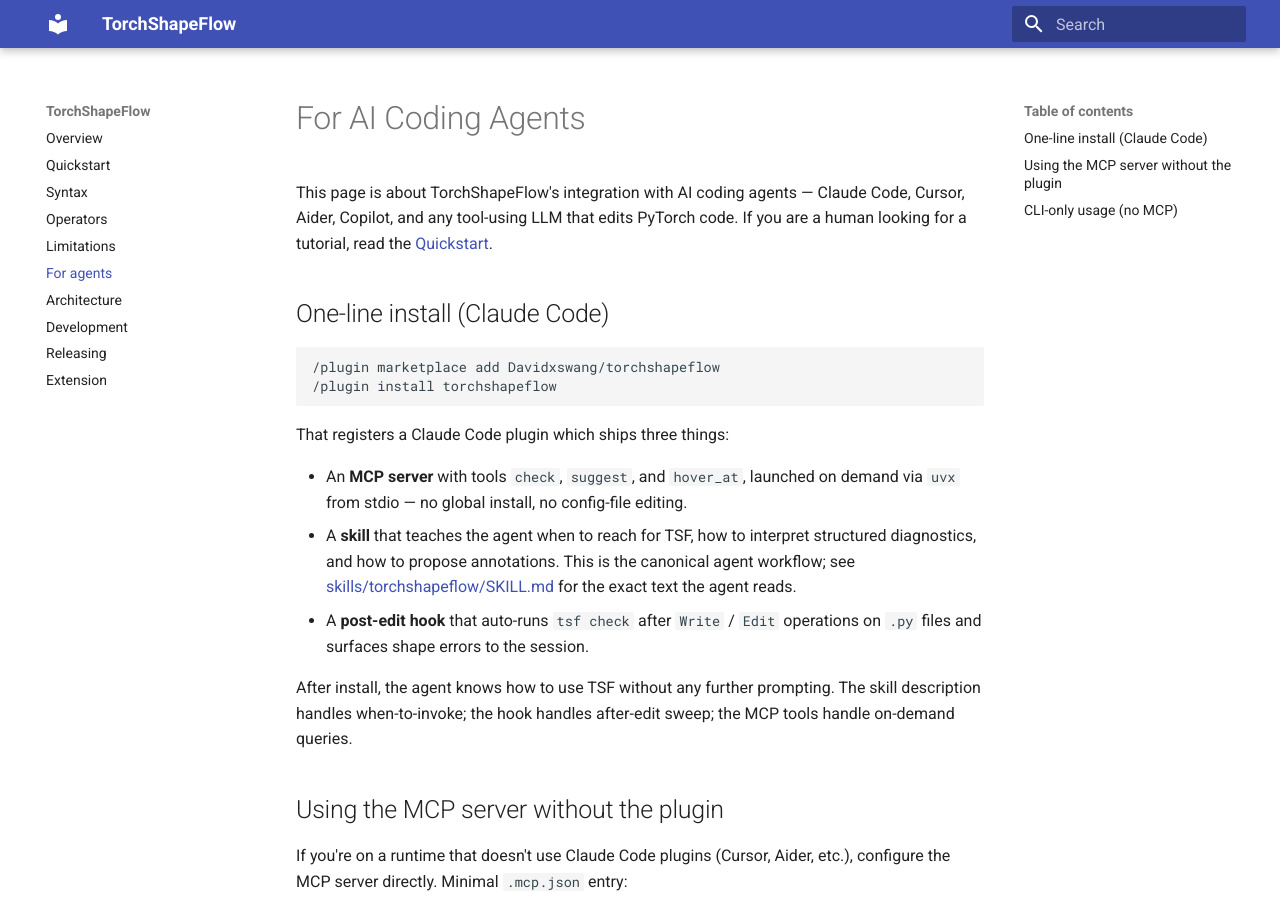
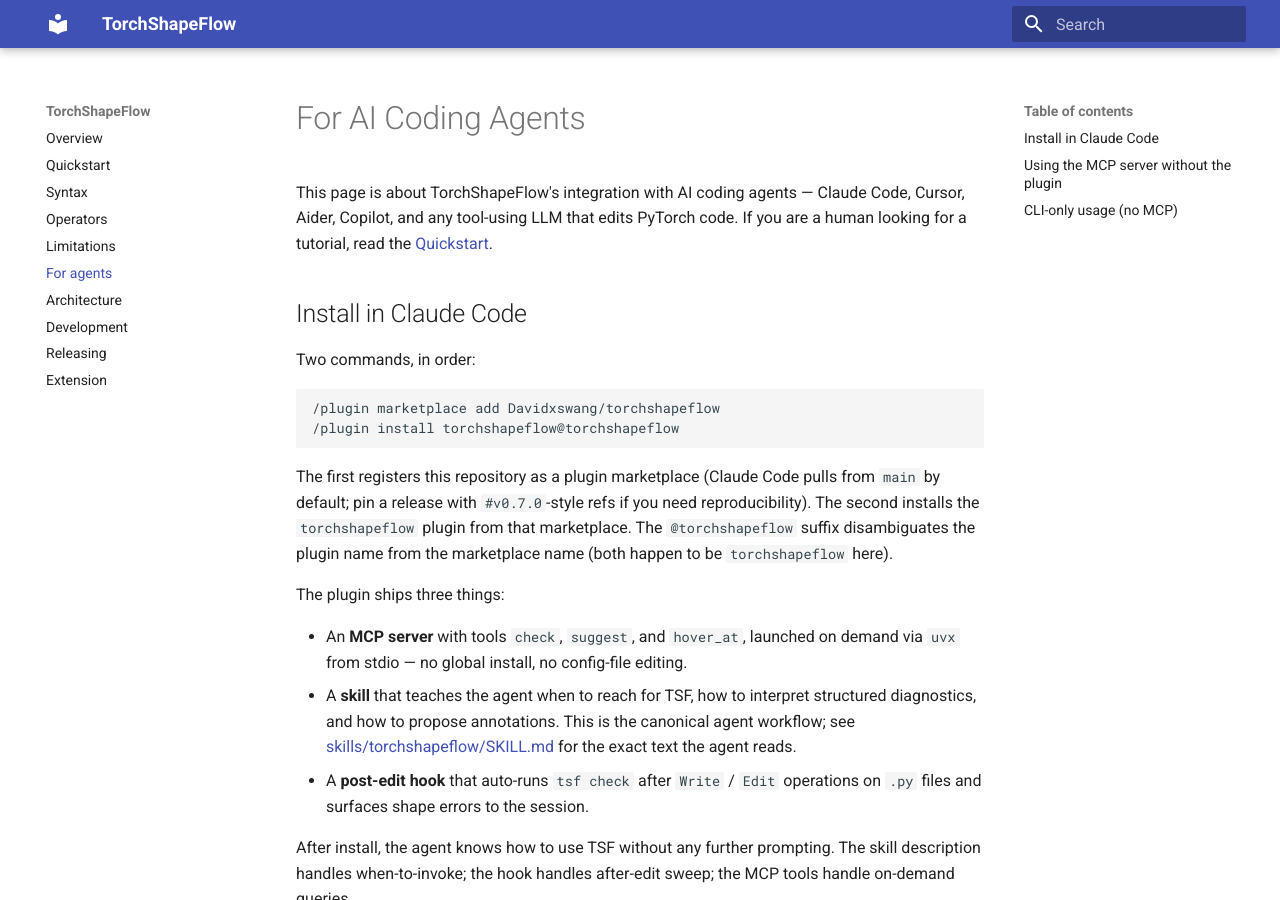
Before and after one commit to Davidxswang/torchshapeflow, an MkDocs documentation site: the page built from docs/agents.md, in a window 1280 px wide and 900 px high. Built offline with MkDocs 1.6.1 and Material for MkDocs 9.7.7, drawn with Linux system fonts in a browser that asks for light colours.

Commit message:
fix(plugin): add marketplace.json so /plugin marketplace add works (#33)
`/plugin marketplace add Davidxswang/torchshapeflow` fails today with:

    Error: Marketplace file not found at .../Davidxswang-torchshapeflow/.claude-plugin/marketplace.json

Root cause: I conflated the plugin *manifest* (`.claude-plugin/plugin.json`)
with the marketplace *catalog* (`.claude-plugin/marketplace.json`). A
marketplace is the discoverable container; a plugin is one of its entries.
Claude Code's marketplace-add command reads marketplace.json, not plugin.json.

Fix: add `.claude-plugin/marketplace.json` that names a single-plugin
catalog pointing back at this same repo (same-repo marketplace + plugin is
supported per the Claude Code docs). The plugin's existing plugin.json is
fetched automatically when `/plugin install` lands.

User install flow is now:

    /plugin marketplace add Davidxswang/torchshapeflow
    /plugin install torchshapeflow@torchshapeflow

The second command's `@torchshapeflow` suffix disambiguates the plugin
name from the marketplace name (identical here by convention).

README.md and docs/agents.md updated with the correct two-command flow and
the tag-pinning syntax (`#v0.7.0`-style) for reproducibility.

No code change; 402 tests still passing. Plugin distribution is pulled fresh
from GitHub main on `/plugin marketplace update`, so this fix is effective
as soon as it lands on main — no new PyPI release required for the MCP
server side, which is already live at 0.7.0.

Co-authored-by: Xuesong Wang <xsw@somehost.com>
Co-authored-by: Claude Opus 4.7 (1M context) <noreply@anthropic.com>

````diff
--- a/docs/agents.md
+++ b/docs/agents.md
@@ -4,14 +4,22 @@ This page is about TorchShapeFlow's integration with AI coding agents — Claude
 Code, Cursor, Aider, Copilot, and any tool-using LLM that edits PyTorch code.
 If you are a human looking for a tutorial, read the [Quickstart](quickstart.md).
 
-## One-line install (Claude Code)
+## Install in Claude Code
+
+Two commands, in order:
 
 ```text
 /plugin marketplace add Davidxswang/torchshapeflow
-/plugin install torchshapeflow
+/plugin install torchshapeflow@torchshapeflow
 ```
 
-That registers a Claude Code plugin which ships three things:
+The first registers this repository as a plugin marketplace (Claude Code pulls
+from `main` by default; pin a release with `#v0.7.0`-style refs if you need
+reproducibility). The second installs the `torchshapeflow` plugin from that
+marketplace. The `@torchshapeflow` suffix disambiguates the plugin name from
+the marketplace name (both happen to be `torchshapeflow` here).
+
+The plugin ships three things:
 
 - An **MCP server** with tools `check`, `suggest`, and `hover_at`, launched on
   demand via `uvx` from stdio — no global install, no config-file editing.
````
Also changed, not shown: README.md (+7 -5 lines), 1 other file.
